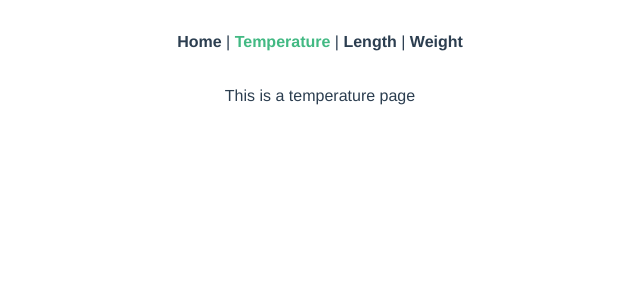
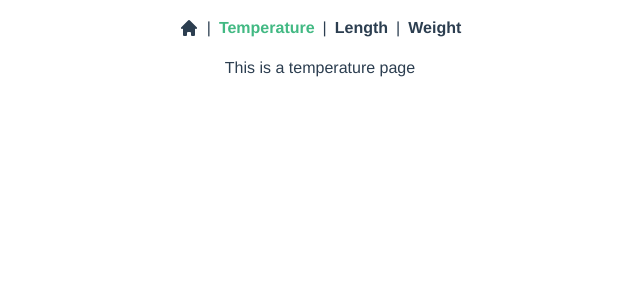
Before and after one commit to mdutry/convertissor-calculator, a Vue app: page /temperature in a window 1280 px wide. Shown: the top 300 px of the page, without its empty margins (320-960 px from the left). Built offline with nearby package versions, Linux system fonts and the light colour scheme.

Commit message:
first utilisation to Tailwind in menu component

```diff
--- a/src/components/HelloWorld.vue
+++ /dev/null
@@ -1,37 +0,0 @@
-<template>
-  <div class="hello">
-    <h1>{{ msg }}</h1>
-    <p class="font-bold underline">
-      For a guide and recipes on how to configure / customize this project,<br>
-      check out the
-      <a href="https://cli.vuejs.org" target="_blank" rel="noopener">vue-cli documentation</a>.
-    </p>
-  </div>
-</template>
-
-<script>
-export default {
-  name: 'HelloWorld',
-  props: {
-    msg: String
-  }
-}
-</script>
-
-<!-- Add "scoped" attribute to limit CSS to this component only -->
-<style scoped>
-h3 {
-  margin: 40px 0 0;
-}
-ul {
-  list-style-type: none;
-  padding: 0;
-}
-li {
-  display: inline-block;
-  margin: 0 10px;
-}
-a {
-  color: #42b983;
-}
-</style>
--- a/src/components/Menu.vue
+++ b/src/components/Menu.vue
@@ -5,25 +5,24 @@
 </script>
 
 <template>
-  <div id="nav">
-    <router-link to="/">Home</router-link> |
-    <router-link to="/temperature">Temperature</router-link> |
-    <router-link to="/length">Length</router-link> |
-    <router-link to="/weight">Weight</router-link>
+  <div id="nav" class="flex justify-center items-center py-4">
+    <router-link to="/" class="mx-2 font-bold">
+      <svg xmlns="http://www.w3.org/2000/svg" class="h-5 w-5" viewBox="0 0 20 20" fill="currentColor">
+        <path d="M10.707 2.293a1 1 0 00-1.414 0l-7 7a1 1 0 001.414 1.414L4 10.414V17a1 1 0 001 1h2a1 1 0 001-1v-2a1 1 0 011-1h2a1 1 0 011 1v2a1 1 0 001 1h2a1 1 0 001-1v-6.586l.293.293a1 1 0 001.414-1.414l-7-7z" />
+      </svg>
+    </router-link> |
+    <router-link to="/temperature" class="mx-2 font-bold">Temperature</router-link> |
+    <router-link to="/length" class="mx-2 font-bold">Length</router-link> |
+    <router-link to="/weight" class="mx-2 font-bold">Weight</router-link>
   </div>
 </template>
 
 <style>
-    #nav {
-    padding: 30px;
-    }
-
     #nav a {
-    font-weight: bold;
-    color: #2c3e50;
+      color: #2c3e50;
     }
 
     #nav a.router-link-exact-active {
-    color: #42b983;
+      color: #42b983;
     }
 </style>
--- a/src/views/Home.vue
+++ b/src/views/Home.vue
@@ -1,17 +1,11 @@
 <template>
   <div class="home">
-    <img alt="Vue logo" src="../assets/logo.png">
-    <HelloWorld msg="Welcome to Your Vue.js App"/>
+    <h1>This is my homepage !</h1>
   </div>
 </template>
 
 <script>
-import HelloWorld from '@/components/HelloWorld.vue'
-
-export default {
-  name: 'Home',
-  components: {
-    HelloWorld
+  export default {
+    name: 'Home'
   }
-}
 </script>
```
